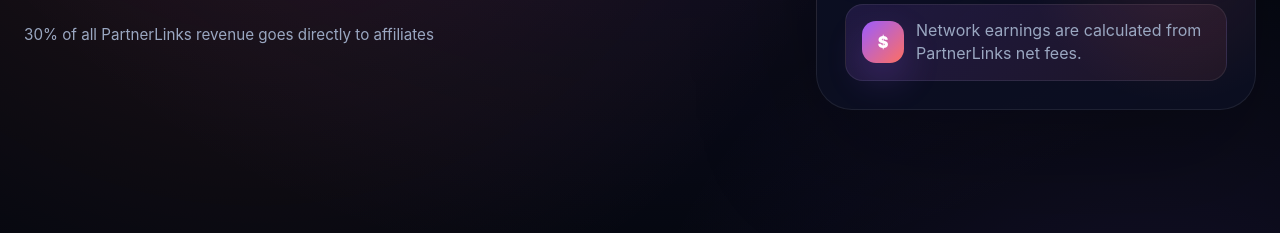
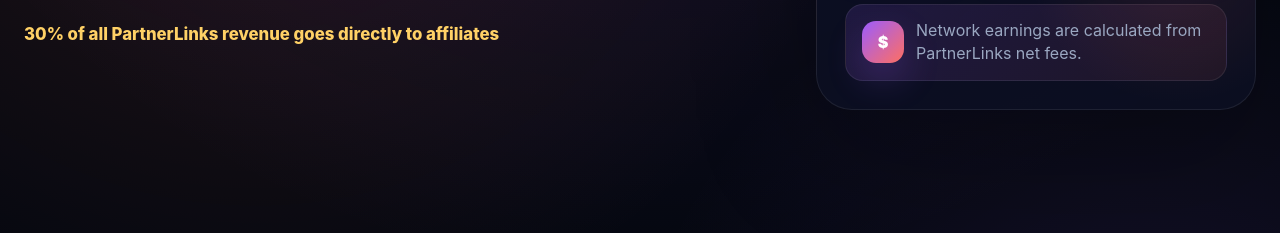
Before and after one commit to austinagents/creator-os-bot, a website: page public/index.html in a window 1280 px wide. Shown: the part 567-800 px from the top of the page. Drawn offline with Linux system fonts and the light colour scheme.

Commit message:
Highlight homepage affiliate revenue text

```diff
--- a/public/styles.css
+++ b/public/styles.css
@@ -305,8 +305,9 @@
   display: flex;
   gap: 18px;
   flex-wrap: wrap;
-  color: var(--muted);
-  font-size: 0.95rem;
+  color: #ffd166;
+  font-size: 1.05rem;
+  font-weight: 800;
 }
 .hero-board {
   display: grid;
```
